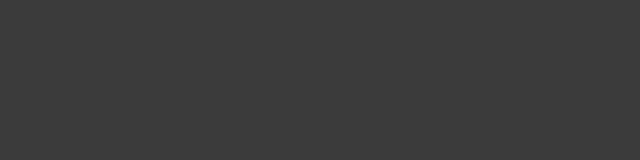
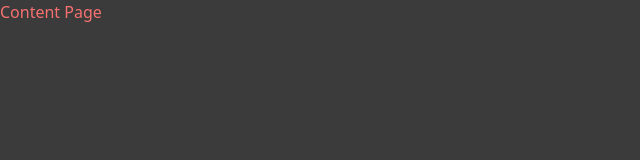
Before and after one commit to Dravock/react_cms, a React (Create React App) app: page /react-cms/show-content in a window 1280 px wide. Before the commit this address had no page. Shown: the top 160 px of the page, without its empty margins (0-640 px from the left). Built offline with nearby package versions, Linux system fonts and the light colour scheme.

Commit message:
added some files for content Login and 404-page

```diff
--- a/package.json
+++ b/package.json
@@ -19,6 +19,7 @@
   },
   "scripts": {
     "start": "react-scripts start",
+    "dev": "react-scripts start",
     "build": "react-scripts build",
     "test": "react-scripts test",
     "eject": "react-scripts eject"
--- a/src/App.js
+++ b/src/App.js
@@ -1,4 +1,6 @@
 import { BrowserRouter,Routes,Route } from 'react-router-dom';
+import Content_Page from './Pages/Content_Page';
+import Login from './Pages/Login';
 import Main from './Pages/Main';
 
 function App() {
@@ -6,6 +8,8 @@ function App() {
     <BrowserRouter basename='/react-cms'>
       <Routes>
           <Route path='/' element={<Main />} />
+          <Route path='/login' element={<Login />} />
+          <Route path='/show-content' element={<Content_Page />} />
       </Routes>
     </BrowserRouter>
   );
--- /dev/null
+++ b/src/Pages/Content_Page.js
@@ -0,0 +1,11 @@
+import React from 'react'
+
+function Content_Page() {
+  return (
+    <div>
+        <h1 className='text-red-400'>Content Page</h1>
+    </div>
+  )
+}
+
+export default Content_Page
--- /dev/null
+++ b/src/Pages/Login.js
@@ -0,0 +1,11 @@
+import React from 'react'
+
+function Login() {
+
+return (
+    <div>
+        <h1 className='text-red-400'>Login</h1>
+    </div>
+)}
+
+export default Login
--- a/src/Pages/Main.js
+++ b/src/Pages/Main.js
@@ -1,20 +1,21 @@
 import React from 'react'
+import { useNavigate } from 'react-router-dom'
 
 
 
 function Main() {
-
+    const navigate = useNavigate()
 // REACT COMPONENT FUNKTIONS AND LOGIC
 const start_cms =()=>{
-
+    navigate("/Login")
 }
 
 // JSX RETURN BLOCK
 return (
     <div className="App">
-        <div className='text-center m-20'>
+        <div className='bg-fuchsia-300 text-center m-20 border'>
             <h1 className='text-6xl text-red-500 m-32'>React ContentManagment System</h1>
-            <button className='bg-red-500 hover:bg-red-700 text-white font-bold py-2 px-4 rounded-full' onClick={()=>start_cms()}>Click to Start </button>
+            <button className='bg-green-500 hover:bg-green-700 text-white font-bold py-2 px-4 rounded-full mb-12' onClick={()=>start_cms()}>Click to Start </button>
         </div>
     </div>
 )}
--- /dev/null
+++ b/src/Pages/Page_404.js
@@ -0,0 +1,11 @@
+import React from 'react'
+
+function Page_404() {
+  return (
+    <div>
+      <h1 className='text-red-400'>Content Page</h1>
+    </div>
+  )
+}
+
+export default Page_404
```
